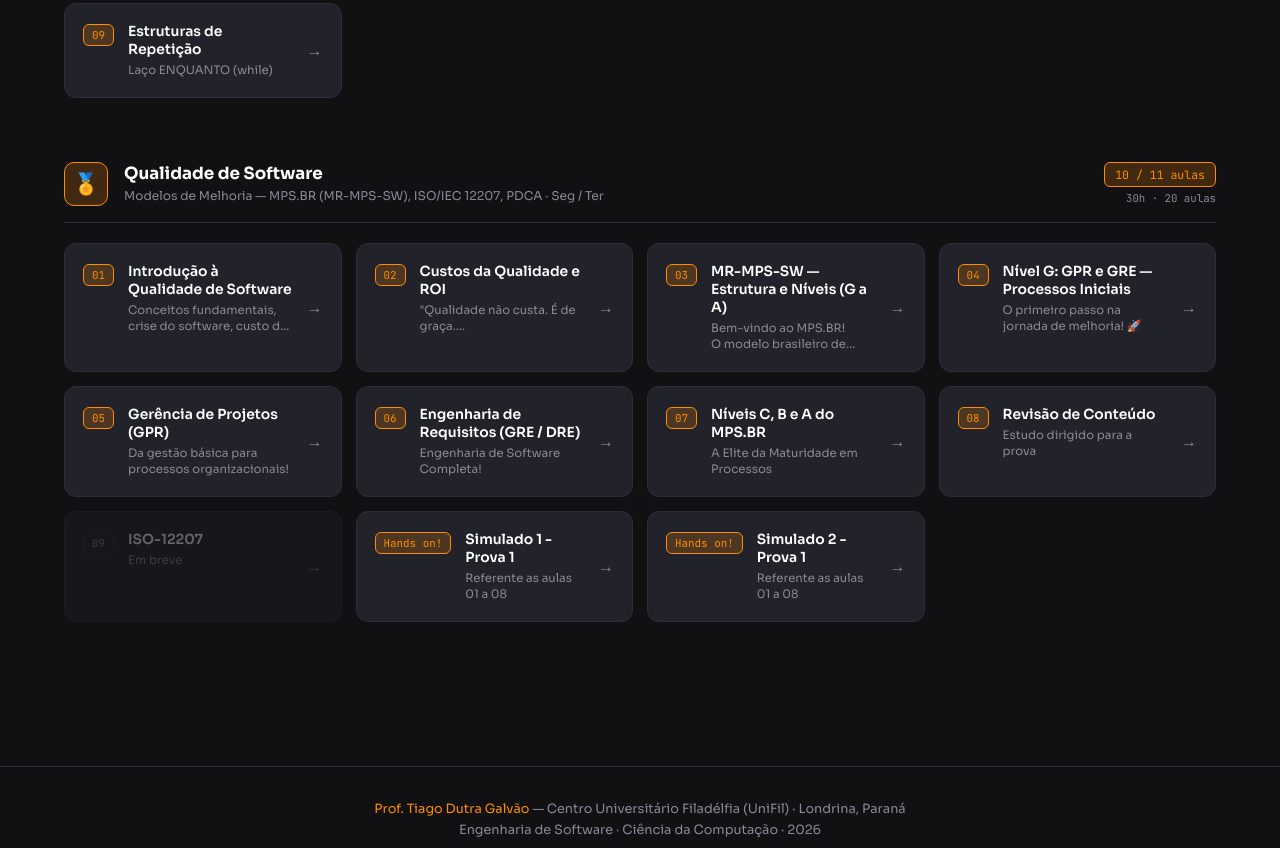
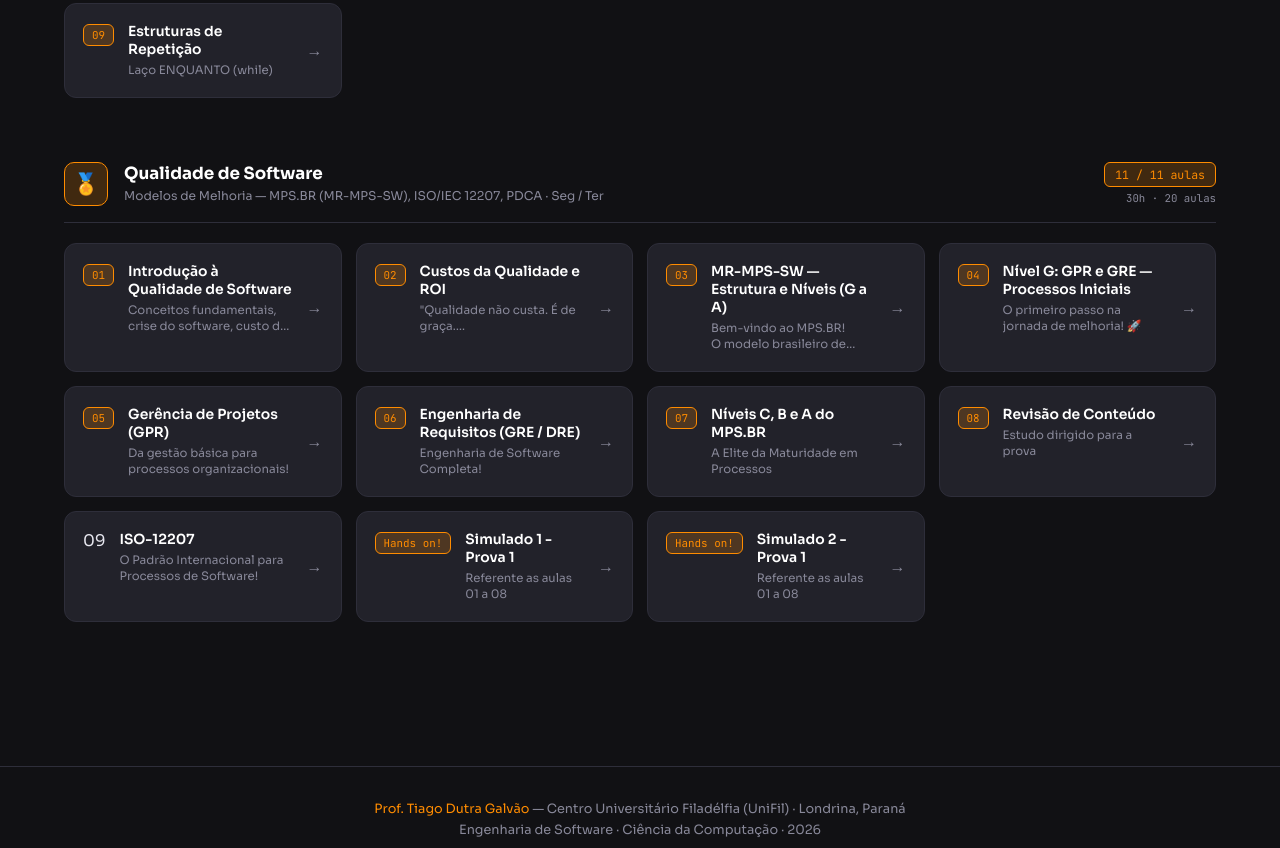
Before and after one commit to tdggaltra/unifil-aulas, a plain HTML site: page index.html in a window 1280 px wide. Shown: the part 1898-2746 px from the top of the page. Drawn offline with Linux system fonts and the light colour scheme.

Commit message:
feat: aulas 09 iso 12207

```diff
--- a/index.html
+++ b/index.html
@@ -783,11 +783,11 @@
                 </div>
                 <span class="lesson-arrow">→</span>
             </a>
-            <a class="lesson-card soon" href="#" tabindex="-1">
+            <a class="lesson-card" href="Qualidade_software/aula09_iso_12207_parte1.html" target="_blank"
                 <span class="lesson-num">09</span>
                 <div class="lesson-info">
                     <div class="lesson-title">ISO-12207</div>
-                    <div class="lesson-desc">Em breve</div>
+                    <div class="lesson-desc">O Padrão Internacional para Processos de Software!</div>
                 </div>
                 <span class="lesson-arrow">→</span>
             </a>
```
